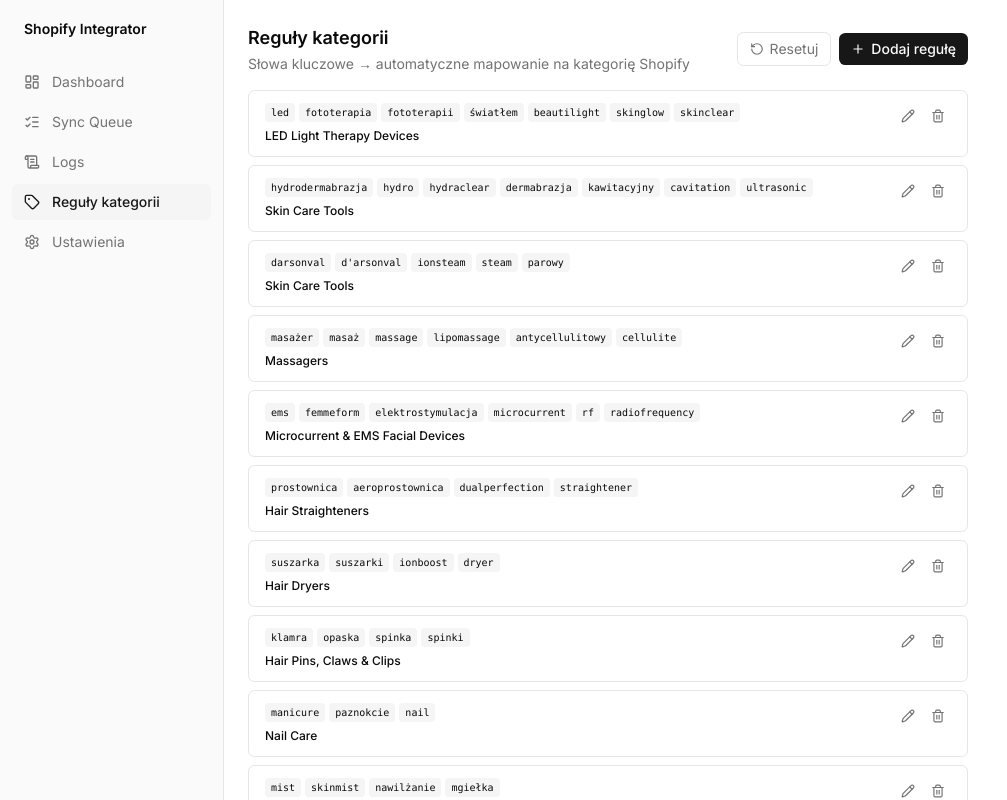
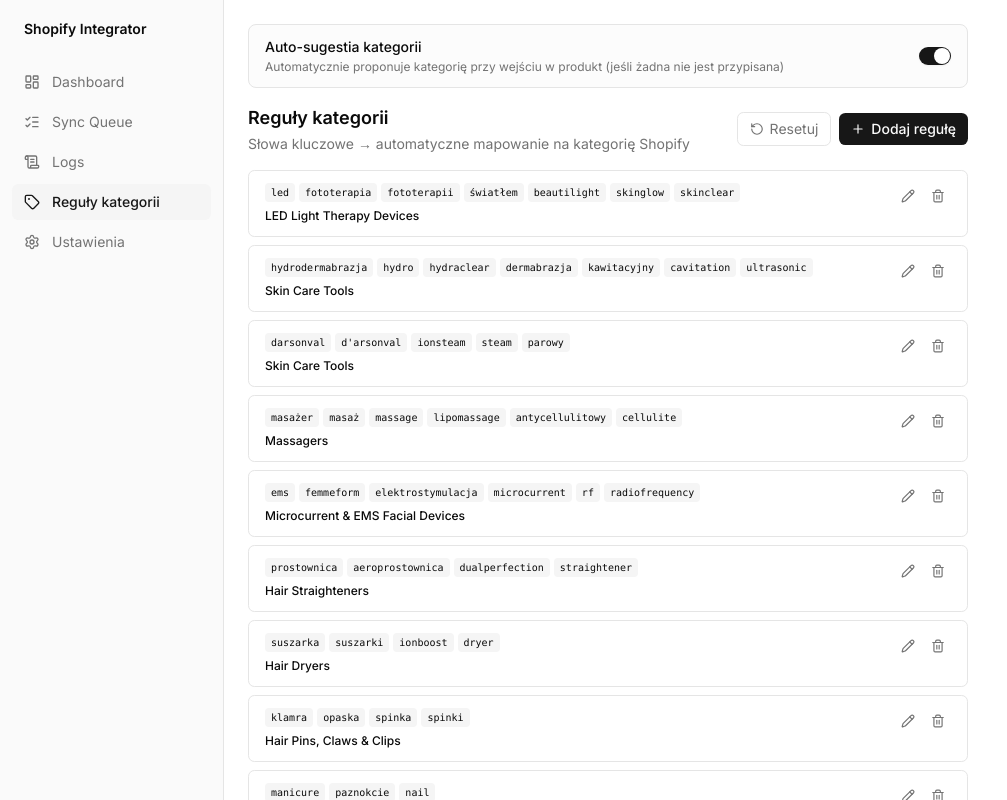
Before and after one commit to beautiflyeu/shopify-integrator, a Next.js app: page /rules in a window 1280 px wide. Shown: the whole page, without its empty margins (0-1007 px from the left). Built offline with nearby package versions, Linux system fonts and the light colour scheme.

Commit message:
collection skill

```diff
--- a/app/rules/page.tsx
+++ b/app/rules/page.tsx
@@ -4,10 +4,11 @@
 import { Plus, RotateCcw, Trash2, Pencil } from "lucide-react";
 import { useCategoryRulesStore } from "@/stores/category-rules";
 import { RuleEditor } from "@/components/rule-editor";
+import { Switch } from "@/components/ui/switch";
 import type { CategoryRule } from "@/config/category-rules";
 
 export default function RulesPage() {
-  const { rules, addRule, updateRule, deleteRule, resetToDefaults } = useCategoryRulesStore();
+  const { rules, autoSuggest, addRule, updateRule, deleteRule, resetToDefaults, setAutoSuggest } = useCategoryRulesStore();
   const [adding, setAdding] = useState(false);
   const [editingIndex, setEditingIndex] = useState<number | null>(null);
 
@@ -23,6 +24,16 @@
 
   return (
     <div className="p-6 max-w-3xl space-y-4">
+      <div className="rounded-lg border border-border bg-muted/30 px-4 py-3 flex items-center justify-between gap-4">
+        <div>
+          <p className="text-sm font-medium">Auto-sugestia kategorii</p>
+          <p className="text-xs text-muted-foreground mt-0.5">
+            Automatycznie proponuje kategorię przy wejściu w produkt (jeśli żadna nie jest przypisana)
+          </p>
+        </div>
+        <Switch checked={autoSuggest} onCheckedChange={setAutoSuggest} />
+      </div>
+
       <div className="flex items-center justify-between">
         <div>
           <h1 className="text-lg font-semibold">Reguły kategorii</h1>
--- a/components/product-category-selector.tsx
+++ b/components/product-category-selector.tsx
@@ -1,6 +1,7 @@
 "use client";
 
-import { useEffect } from "react";
+import { useEffect, useMemo } from "react";
+import { AlertCircle } from "lucide-react";
 import { useCategoryStore } from "@/stores/category";
 import { useTaxonomyStore } from "@/stores/shopify-taxonomy";
 import { useCategoryRulesStore } from "@/stores/category-rules";
@@ -22,21 +23,38 @@
   const { categoryMap, setCategory, clearCategory } = useCategoryStore();
   const { fullNameSet, status, load } = useTaxonomyStore();
   const rules = useCategoryRulesStore((s) => s.rules);
+  const autoSuggest = useCategoryRulesStore((s) => s.autoSuggest);
 
   const value = categoryMap[productId] ?? null;
 
   useEffect(() => { load(); }, [load]);
 
   useEffect(() => {
+    if (!autoSuggest) return;
     if (categoryMap[productId]) return;
     if (status !== "done") return;
     const top = suggestCategory(productName, productModel, rules);
     if (top && fullNameSet.has(top)) setCategory(productId, top);
-  }, [productId, status, fullNameSet, categoryMap, productName, productModel, rules, setCategory]);
+  }, [productId, status, fullNameSet, categoryMap, productName, productModel, rules, setCategory, autoSuggest]);
+
+  const noSuggestion = useMemo(() => {
+    if (!autoSuggest) return false;
+    if (status !== "done") return false;
+    const top = suggestCategory(productName, productModel, rules);
+    return !top || !fullNameSet.has(top);
+  }, [autoSuggest, status, productName, productModel, rules, fullNameSet]);
 
   return (
     <div className="space-y-1">
-      <label className="text-sm font-medium">Kategoria Shopify</label>
+      <div className="flex items-center gap-2">
+        <label className="text-sm font-medium">Kategoria Shopify</label>
+        {noSuggestion && !value && (
+          <span className="flex items-center gap-1 text-[11px] text-orange-500">
+            <AlertCircle className="h-3 w-3" />
+            Brak sugestii
+          </span>
+        )}
+      </div>
       <CategorySelector
         value={value}
         onChange={(v) => (v ? setCategory(productId, v) : clearCategory(productId))}
--- a/stores/category-rules.ts
+++ b/stores/category-rules.ts
@@ -6,16 +6,19 @@
 
 interface CategoryRulesState {
   rules: CategoryRule[];
+  autoSuggest: boolean;
   addRule: (rule: CategoryRule) => void;
   updateRule: (index: number, rule: CategoryRule) => void;
   deleteRule: (index: number) => void;
   resetToDefaults: () => void;
+  setAutoSuggest: (val: boolean) => void;
 }
 
 export const useCategoryRulesStore = create<CategoryRulesState>()(
   persist(
     (set) => ({
       rules: CATEGORY_RULES,
+      autoSuggest: true,
       addRule: (rule) => set((s) => ({ rules: [...s.rules, rule] })),
       updateRule: (i, rule) =>
         set((s) => {
@@ -26,6 +29,7 @@
       deleteRule: (i) =>
         set((s) => ({ rules: s.rules.filter((_, idx) => idx !== i) })),
       resetToDefaults: () => set({ rules: CATEGORY_RULES }),
+      setAutoSuggest: (val) => set({ autoSuggest: val }),
     }),
     { name: "category-rules" }
   )
```
